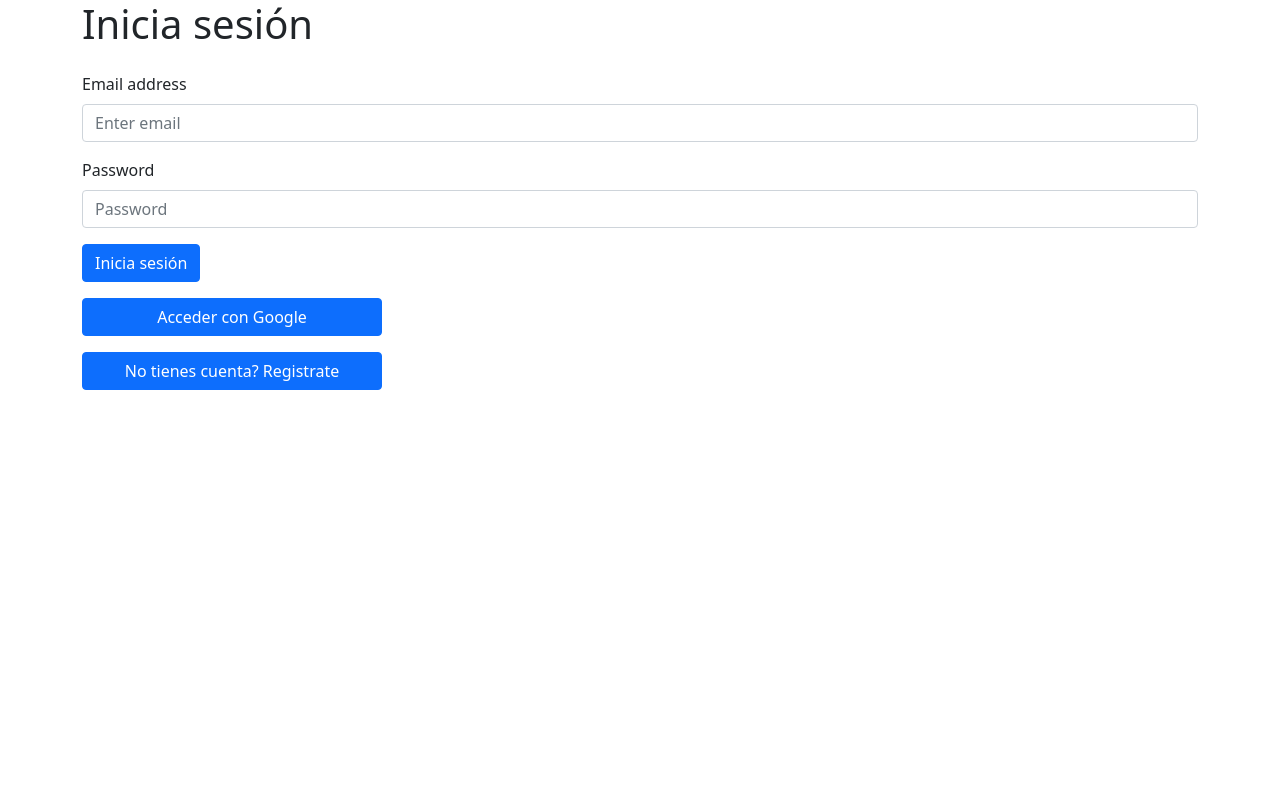
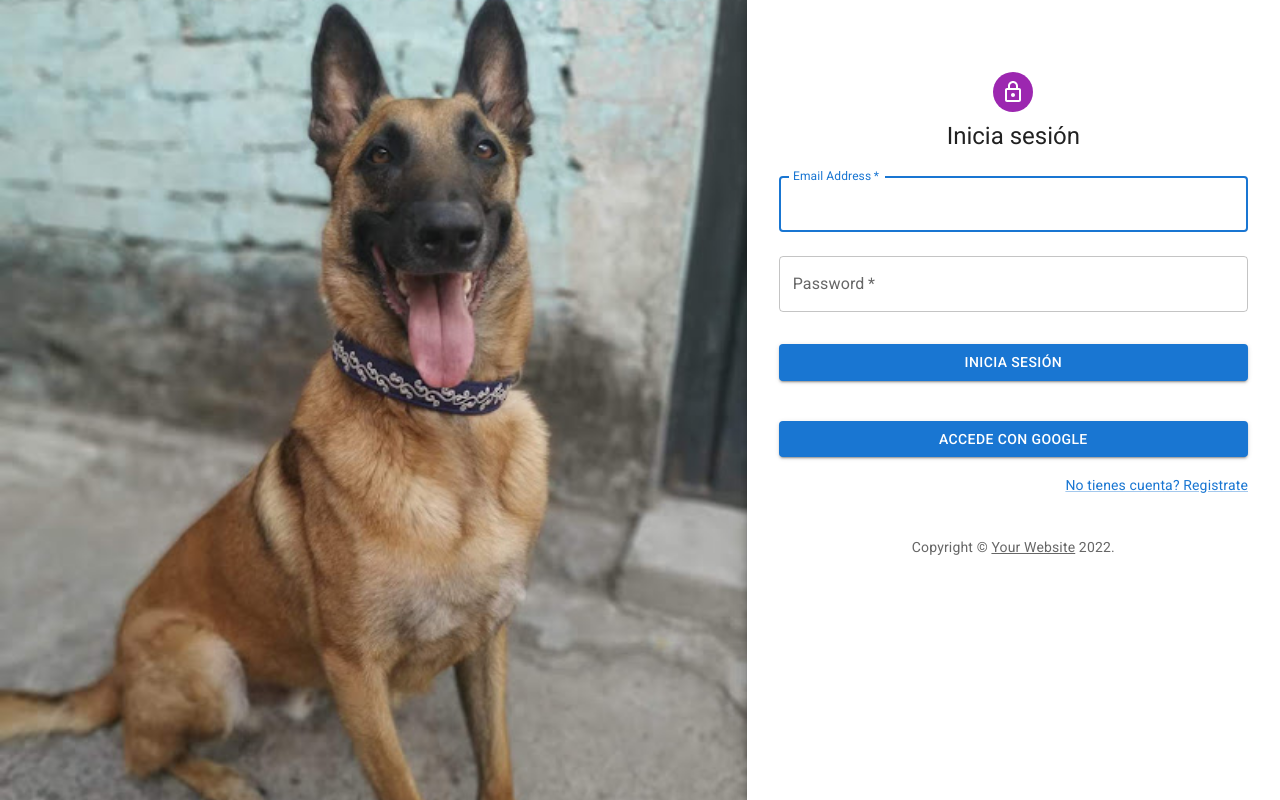
Before and after one commit to albertoouu/11_SocialNetwork, a React (Create React App) app: page / in a window 1280 px wide. Built offline with nearby package versions, Linux system fonts and the light colour scheme; no server answers.

Commit message:
LogIn with template

```diff
--- a/package.json
+++ b/package.json
@@ -4,6 +4,10 @@
   "homepage": "http://albertoouu.github.io/11_socialnetwork",
   "private": true,
   "dependencies": {
+    "@emotion/react": "^11.7.1",
+    "@emotion/styled": "^11.6.0",
+    "@mui/icons-material": "^5.4.1",
+    "@mui/material": "^5.4.1",
     "@testing-library/jest-dom": "^5.16.1",
     "@testing-library/react": "^12.1.2",
     "@testing-library/user-event": "^13.5.0",
--- a/public/index.html
+++ b/public/index.html
@@ -24,6 +24,10 @@
       work correctly both with client-side routing and a non-root public URL.
       Learn how to configure a non-root public URL by running `npm run build`.
     -->
+    <link
+      rel="stylesheet"
+      href="https://fonts.googleapis.com/css?family=Roboto:300,400,500,700&display=swap"
+    />
     <title>React App</title>
   </head>
   <body>
--- a/src/App.js
+++ b/src/App.js
@@ -1,6 +1,7 @@
 import React, { useState, useEffect } from "react";
 import Home from "./components/Home";
 import LogIn from "./components/LogIn";
+import SignInSide from "./components/LogIn2";
 
 import firebaseApp from "./credenciales";
 import { getAuth, onAuthStateChanged } from "firebase/auth";
@@ -18,7 +19,11 @@ function App() {
   });
   return (
     <>
-      {usuarioGlobal ? <Home correoUsuario={usuarioGlobal.email} /> : <LogIn />}
+      {usuarioGlobal ? (
+        <Home correoUsuario={usuarioGlobal.email} />
+      ) : (
+        <SignInSide />
+      )}
     </>
   );
 }
--- /dev/null
+++ b/src/components/LogIn2.js
@@ -0,0 +1,171 @@
+import React, { useState } from "react";
+import Avatar from "@mui/material/Avatar";
+import Button from "@mui/material/Button";
+import CssBaseline from "@mui/material/CssBaseline";
+import TextField from "@mui/material/TextField";
+import FormControlLabel from "@mui/material/FormControlLabel";
+import Checkbox from "@mui/material/Checkbox";
+import Link from "@mui/material/Link";
+import Paper from "@mui/material/Paper";
+import Box from "@mui/material/Box";
+import Grid from "@mui/material/Grid";
+import LockOutlinedIcon from "@mui/icons-material/LockOutlined";
+import Typography from "@mui/material/Typography";
+import { createTheme, ThemeProvider } from "@mui/material/styles";
+import background from "../assets/neron.jpg";
+
+import firebaseApp from "../credenciales";
+import {
+  getAuth,
+  createUserWithEmailAndPassword,
+  signInWithEmailAndPassword,
+  signInWithRedirect,
+  GoogleAuthProvider,
+} from "firebase/auth";
+const auth = getAuth(firebaseApp);
+const googleProvider = new GoogleAuthProvider();
+
+function Copyright(props) {
+  return (
+    <Typography
+      variant="body2"
+      color="text.secondary"
+      align="center"
+      {...props}
+    >
+      {"Copyright © "}
+      <Link color="inherit" href="https://mui.com/">
+        Your Website
+      </Link>{" "}
+      {new Date().getFullYear()}
+      {"."}
+    </Typography>
+  );
+}
+
+const theme = createTheme();
+
+export default function SignInSide() {
+  const [estaRegistrandose, setEstaRegistrandose] = useState(false);
+
+  const handleSubmit = async (event) => {
+    event.preventDefault();
+    const data = new FormData(event.currentTarget);
+    // eslint-disable-next-line no-console
+    console.log({
+      email: data.get("email"),
+      password: data.get("password"),
+    });
+    if (estaRegistrandose) {
+      const usuario = await createUserWithEmailAndPassword(
+        auth,
+        data.get("email"),
+        data.get("password")
+      );
+    } else {
+      signInWithEmailAndPassword(auth, data.get("email"), data.get("password"));
+    }
+  };
+
+  return (
+    <ThemeProvider theme={theme}>
+      <Grid container component="main" sx={{ height: "100vh" }}>
+        <CssBaseline />
+        <Grid
+          item
+          xs={false}
+          sm={4}
+          md={7}
+          sx={{
+            backgroundImage: `url(${background})`,
+            backgroundRepeat: "no-repeat",
+            backgroundColor: (t) =>
+              t.palette.mode === "light"
+                ? t.palette.grey[50]
+                : t.palette.grey[900],
+            backgroundSize: "cover",
+            backgroundPosition: "center",
+          }}
+        />
+        <Grid item xs={12} sm={8} md={5} component={Paper} elevation={6} square>
+          <Box
+            sx={{
+              my: 8,
+              mx: 4,
+              display: "flex",
+              flexDirection: "column",
+              alignItems: "center",
+            }}
+          >
+            <Avatar sx={{ m: 1, bgcolor: "secondary.main" }}>
+              <LockOutlinedIcon />
+            </Avatar>
+            <Typography component="h1" variant="h5">
+              {estaRegistrandose ? "Regisrate" : "Inicia sesión"}
+            </Typography>
+            <Box
+              component="form"
+              noValidate
+              onSubmit={handleSubmit}
+              sx={{ mt: 1 }}
+            >
+              <TextField
+                margin="normal"
+                required
+                fullWidth
+                id="email"
+                label="Email Address"
+                name="email"
+                autoComplete="email"
+                autoFocus
+              />
+              <TextField
+                margin="normal"
+                required
+                fullWidth
+                name="password"
+                label="Password"
+                type="password"
+                id="password"
+                autoComplete="current-password"
+              />
+
+              <Button
+                type="submit"
+                fullWidth
+                variant="contained"
+                sx={{ mt: 3, mb: 2 }}
+              >
+                {estaRegistrandose ? "Regisrate" : "Inicia sesión"}
+              </Button>
+              <Button
+                type="submit"
+                fullWidth
+                variant="contained"
+                sx={{ mt: 3, mb: 2 }}
+                onClick={() => signInWithRedirect(auth, googleProvider)}
+              >
+                Accede con Google
+              </Button>
+              <Grid container>
+                <Grid item xs></Grid>
+                <Grid item>
+                  <Link
+                    href="#"
+                    variant="body2"
+                    onClick={() => setEstaRegistrandose(!estaRegistrandose)}
+                  >
+                    {estaRegistrandose
+                      ? "Ya tienes cuenta? Inicia sesion"
+                      : "No tienes cuenta? Registrate"}
+                  </Link>
+                </Grid>
+              </Grid>
+              <Copyright sx={{ mt: 5 }} />
+            </Box>
+          </Box>
+        </Grid>
+      </Grid>
+    </ThemeProvider>
+  );
+}
```
Also changed, not shown: src/assets/neron.jpg (added), 1 other file (tests, documents, lock files or other folders).
